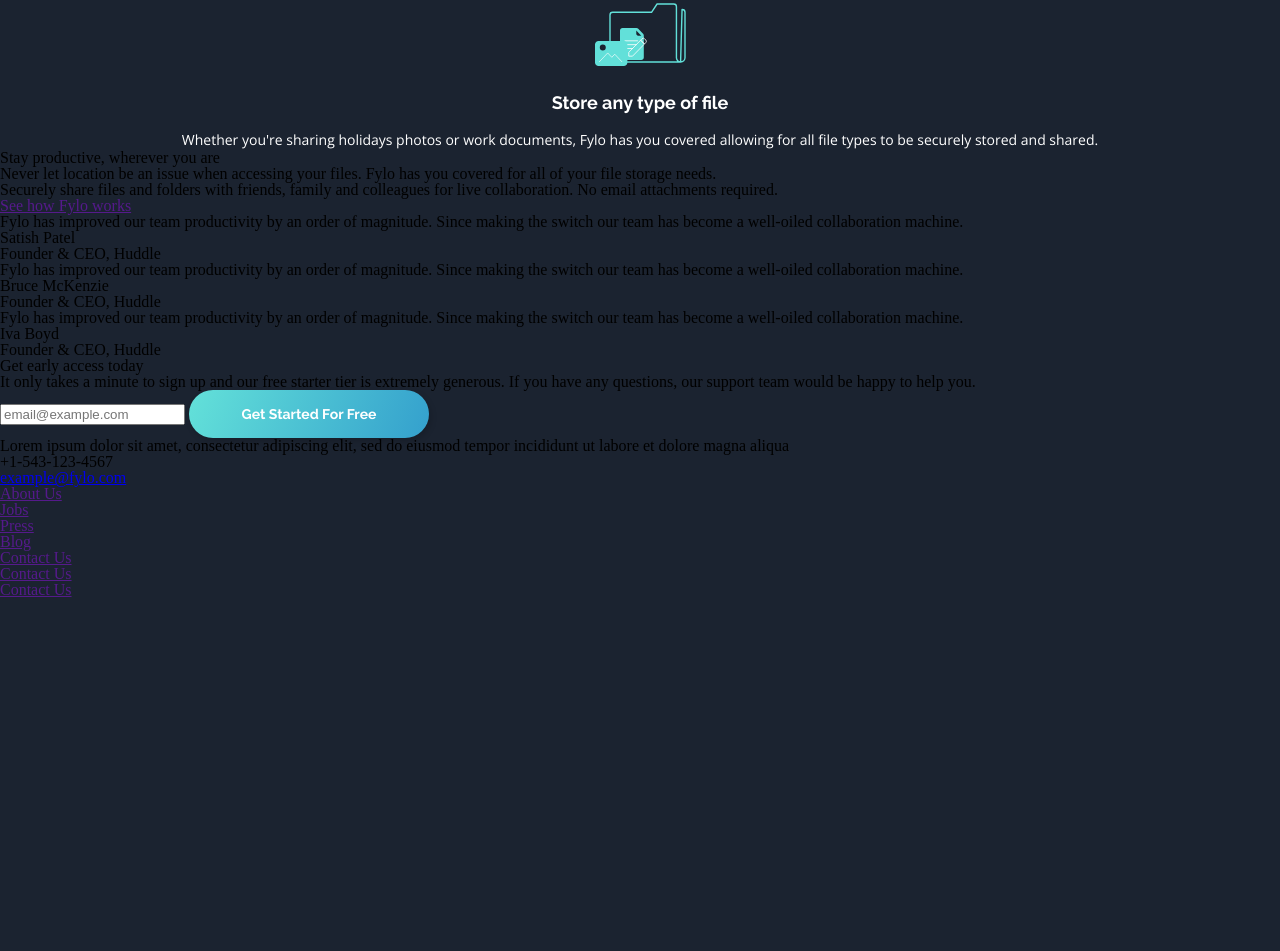
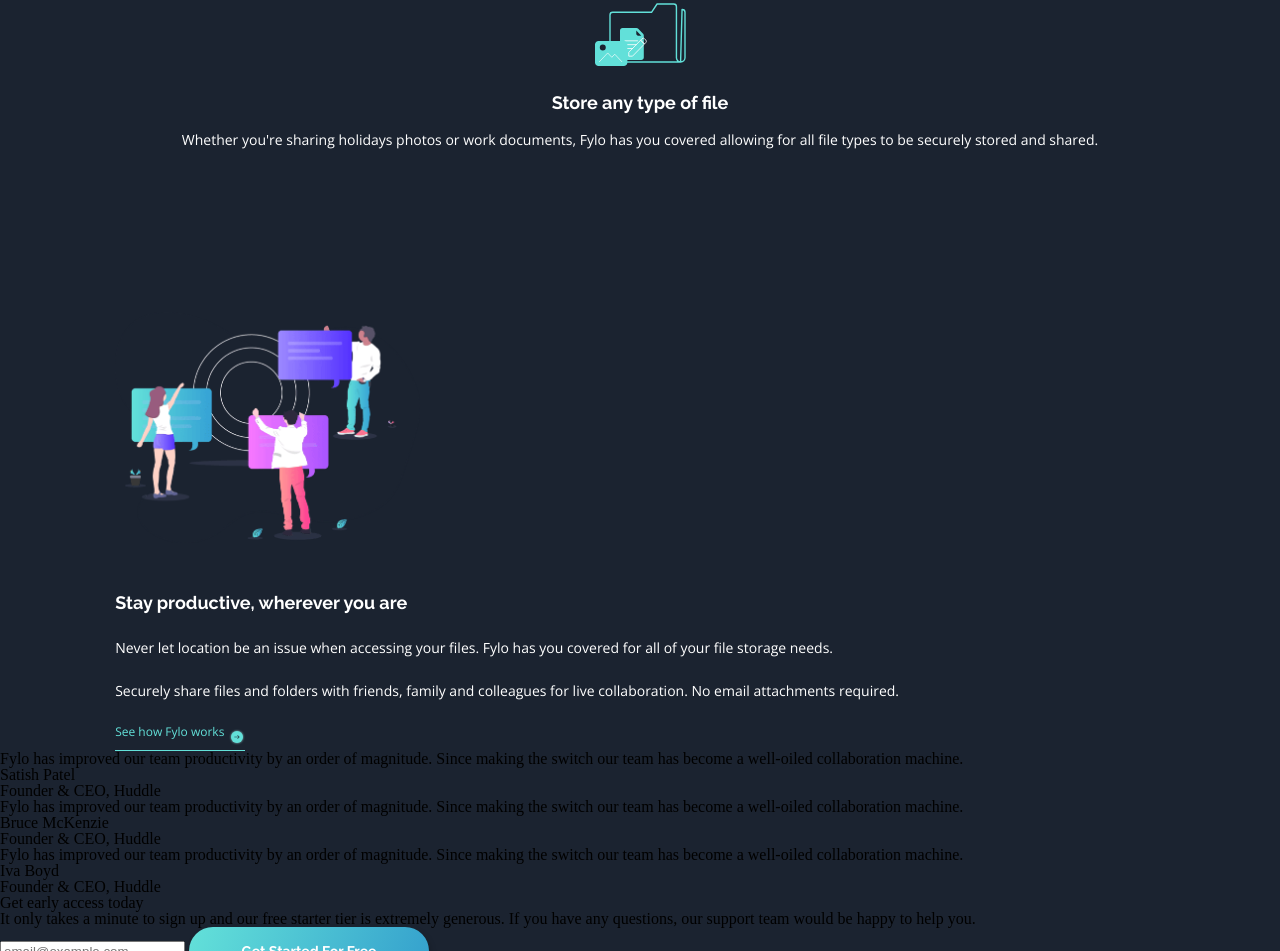
Before and after one commit to norman02/fylo-dark-theme-landing-page, a plain HTML site: page index.html in a window 1280 px wide. Shown: the part 1426-2377 px from the top of the page. Before the commit the page ends 2024 px from the top, so only its background shows below. Drawn offline with nearby package versions, Linux system fonts and the light colour scheme.

Commit message:
style teams section

```diff
--- /dev/null
+++ b/scss/layout/_team-section.scss
@@ -0,0 +1,33 @@
+.team {
+    margin-top: toRem(162);
+    padding: 0 9%;
+    background-color: $main-background-color;
+    color: $main-text-color;
+
+    img {
+        max-width: toRem(305);
+    }
+
+    h2 {
+        @include raleway(18, 24, 700);
+        margin-top: toRem(45);
+    }
+
+    p {
+        @include open-sans(14, 21, 400);
+        margin-top: toRem(22);
+    }
+
+    a {
+        @include open-sans(12, 17, 400);
+        display: block;
+        border-bottom: 1px solid $highlight-color-one;
+        text-decoration: none;
+        width: 130px;
+        height: 27px;
+        color: $highlight-color-one;
+        background-image: url('../images/icon-arrow.svg');
+        background-repeat: no-repeat;
+        background-position: right;
+    }
+}
--- a/scss/main.scss
+++ b/scss/main.scss
@@ -8,6 +8,7 @@
 @import 'layout/navigation';
 @import 'layout/header';
 @import 'layout/features';
+@import 'layout/team-section';
 
 @import 'components/buttons';
 
@@ -21,7 +22,8 @@ img {
 
 nav,
 header,
-.features {
+.features,
+.team {
     img {
         display: inline;
     }
```
Also changed, not shown: css/main.css, 1 other file.
